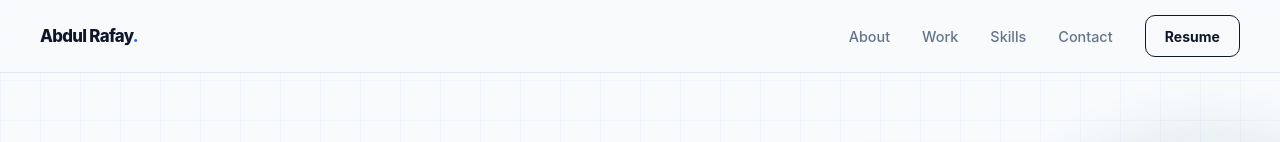
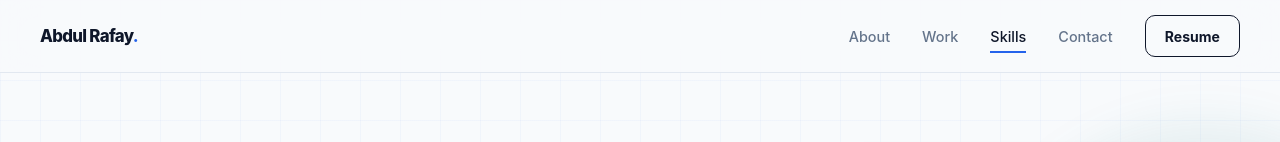
Before and after one commit to AbdulRafay77/Portfolio, a React (Vite) app in the folder abdul-rafay-portfolio/: page / in a window 1280 px wide. Shown: the top 142 px of the page. Built offline with nearby package versions, Linux system fonts and the light colour scheme.

Commit message:
style: some styling

```diff
--- a/abdul-rafay-portfolio/src/components/Navbar/Navbar.jsx
+++ b/abdul-rafay-portfolio/src/components/Navbar/Navbar.jsx
@@ -1,17 +1,49 @@
-import { useState } from "react";
+import { useEffect, useState } from "react";
 import { FiMenu, FiX } from "react-icons/fi";
 
 import styles from "./Navbar.module.css";
 
 const navLinks = [
-  { label: "About", href: "#about" },
-  { label: "Work", href: "#work" },
-  { label: "Skills", href: "#skills" },
-  { label: "Contact", href: "#contact" },
+  { label: "About", href: "#about", id: "about" },
+  { label: "Work", href: "#work", id: "work" },
+  { label: "Skills", href: "#skills", id: "skills" },
+  { label: "Contact", href: "#contact", id: "contact" },
 ];
 
 function Navbar() {
   const [menuOpen, setMenuOpen] = useState(false);
+  const [activeSection, setActiveSection] = useState("");
+
+  useEffect(() => {
+    const sections = navLinks
+      .map((link) => document.getElementById(link.id))
+      .filter(Boolean);
+
+    const observer = new IntersectionObserver(
+      (entries) => {
+        const visibleSection = entries
+          .filter((entry) => entry.isIntersecting)
+          .sort(
+            (a, b) =>
+              b.intersectionRatio - a.intersectionRatio,
+          )[0];
+
+        if (visibleSection) {
+          setActiveSection(visibleSection.target.id);
+        }
+      },
+      {
+        rootMargin: "-20% 0px -60% 0px",
+        threshold: [0, 0.1, 0.25, 0.5],
+      },
+    );
+
+    sections.forEach((section) => observer.observe(section));
+
+    return () => {
+      sections.forEach((section) => observer.unobserve(section));
+    };
+  }, []);
 
   const closeMenu = () => {
     setMenuOpen(false);
@@ -24,6 +56,7 @@ function Navbar() {
           href="#home"
           className={styles.brand}
           aria-label="Go to homepage"
+          onClick={closeMenu}
         >
           Abdul Rafay<span>.</span>
         </a>
@@ -39,7 +72,11 @@ function Navbar() {
               key={link.label}
               href={link.href}
               onClick={closeMenu}
-              className={styles.navLink}
+              className={`${styles.navLink} ${
+                activeSection === link.id
+                  ? styles.active
+                  : ""
+              }`}
             >
               {link.label}
             </a>
@@ -59,7 +96,9 @@ function Navbar() {
         <button
           type="button"
           className={styles.menuButton}
-          onClick={() => setMenuOpen((current) => !current)}
+          onClick={() =>
+            setMenuOpen((current) => !current)
+          }
           aria-label="Toggle navigation menu"
           aria-expanded={menuOpen}
         >
--- a/abdul-rafay-portfolio/src/components/Navbar/Navbar.module.css
+++ b/abdul-rafay-portfolio/src/components/Navbar/Navbar.module.css
@@ -72,6 +72,14 @@
 }
 
 .navLink:hover::after {
+  width: 100%;
+}
+
+.navLink.active {
+  color: var(--color-text);
+}
+
+.navLink.active::after {
   width: 100%;
 }
 
--- a/abdul-rafay-portfolio/src/styles/global.css
+++ b/abdul-rafay-portfolio/src/styles/global.css
@@ -70,6 +70,16 @@ body {
   color: var(--color-text);
 }
 
+section {
+  scroll-margin-top: 88px;
+}
+
+a:focus-visible,
+button:focus-visible {
+  outline: 2px solid var(--color-primary);
+  outline-offset: 4px;
+}
+
 body,
 button,
 input,
```
